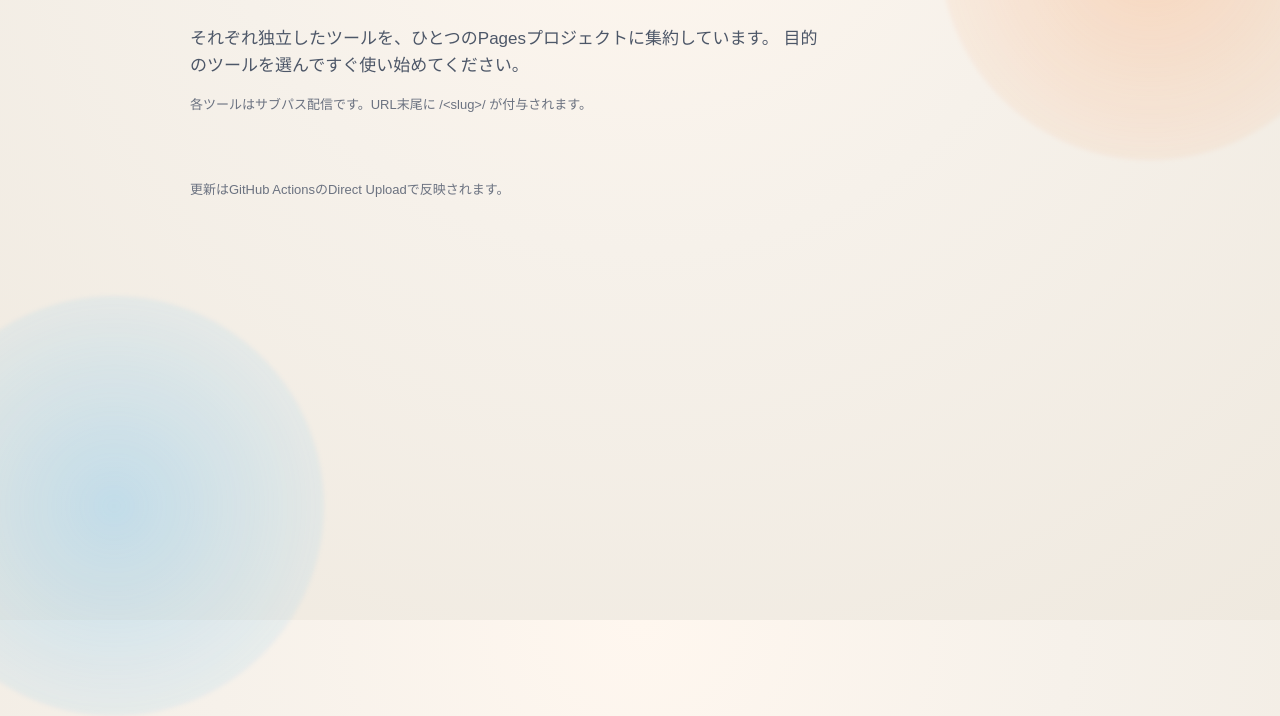
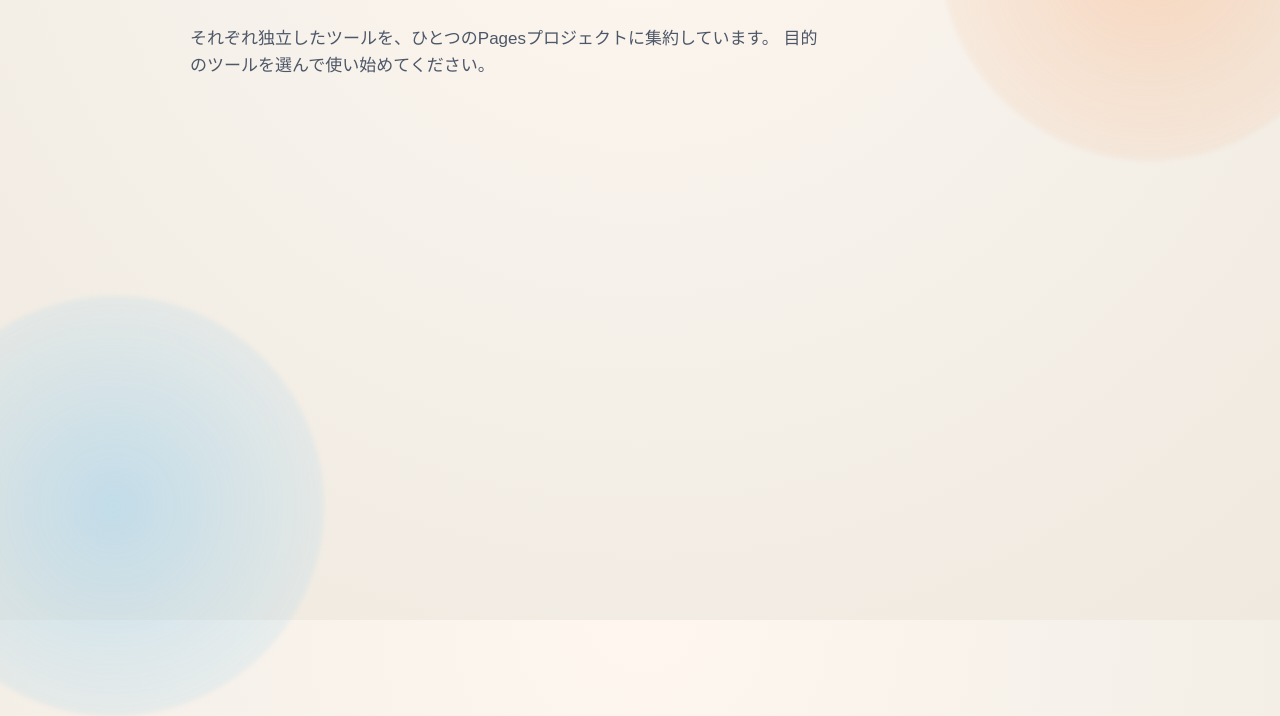
Before and after one commit to big-mon/app-hub, a plain HTML site: page index.html in a window 1280 px wide. Shown: the part 180-896 px from the top of the page. Drawn offline with Linux system fonts and the light colour scheme.

Commit message:
fix: 不要な文言を削除

```diff
--- a/index.html
+++ b/index.html
@@ -18,15 +18,13 @@
           <h1>今日の作業を軽くする、ミニツール集。</h1>
           <p class="lead">
             それぞれ独立したツールを、ひとつのPagesプロジェクトに集約しています。
-            目的のツールを選んですぐ使い始めてください。
+            目的のツールを選んで使い始めてください。
           </p>
         </div>
-        <p class="note">各ツールはサブパス配信です。URL末尾に /&lt;slug&gt;/ が付与されます。</p>
       </header>
       <ul>
         <!-- TOOL_LINKS -->
       </ul>
-      <p class="footer">更新はGitHub ActionsのDirect Uploadで反映されます。</p>
     </div>
   </body>
 </html>
--- a/styles.css
+++ b/styles.css
@@ -95,10 +95,6 @@ p {
   max-width: 640px;
 }
 
-.note {
-  font-size: 13px;
-  color: #6b7280;
-}
 
 ul {
   list-style: none;
@@ -188,9 +184,3 @@ li:nth-child(9) a {
 li:nth-child(10) a {
   animation-delay: 600ms;
 }
-
-.footer {
-  margin-top: 28px;
-  font-size: 13px;
-  color: #6b7280;
-}
```
